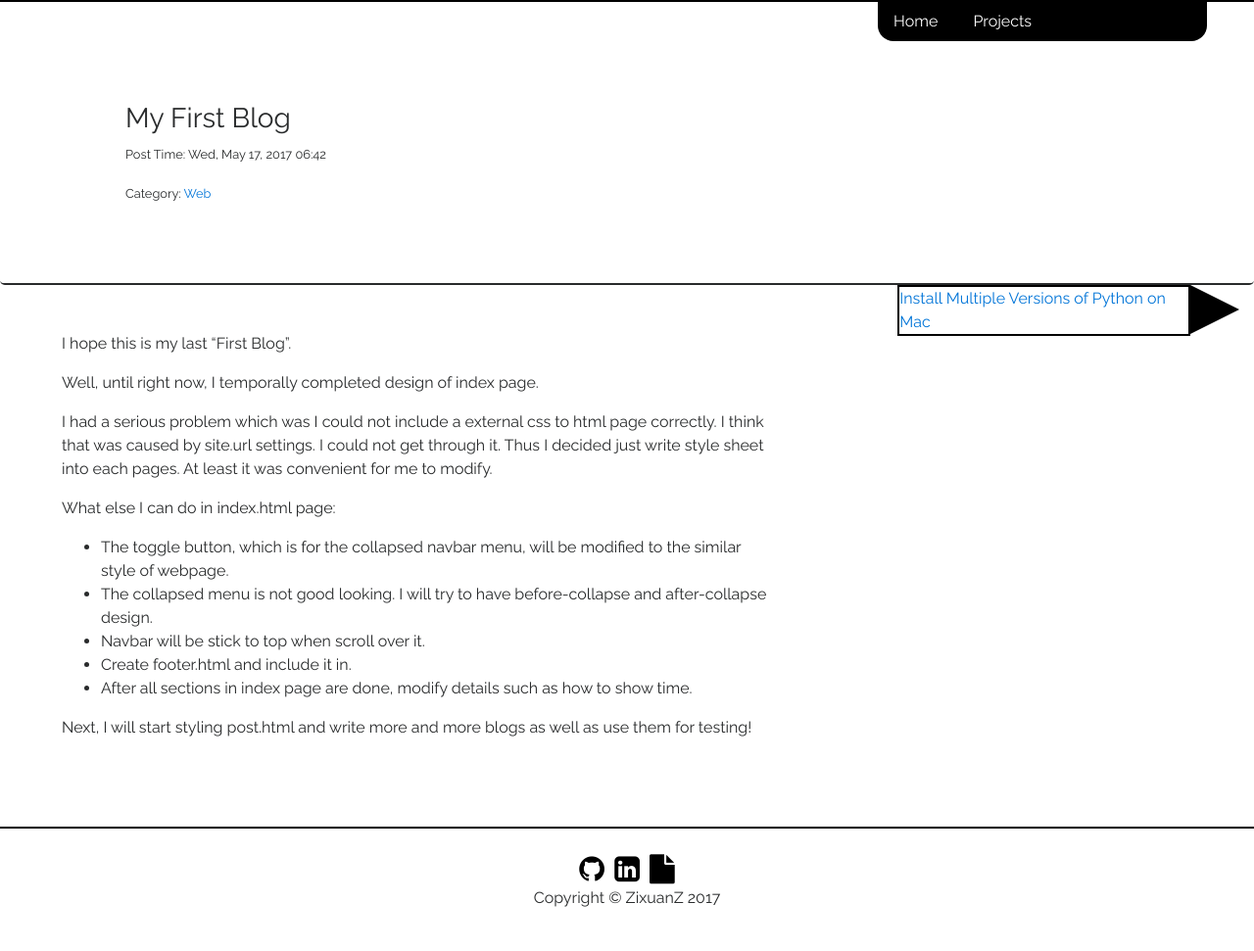
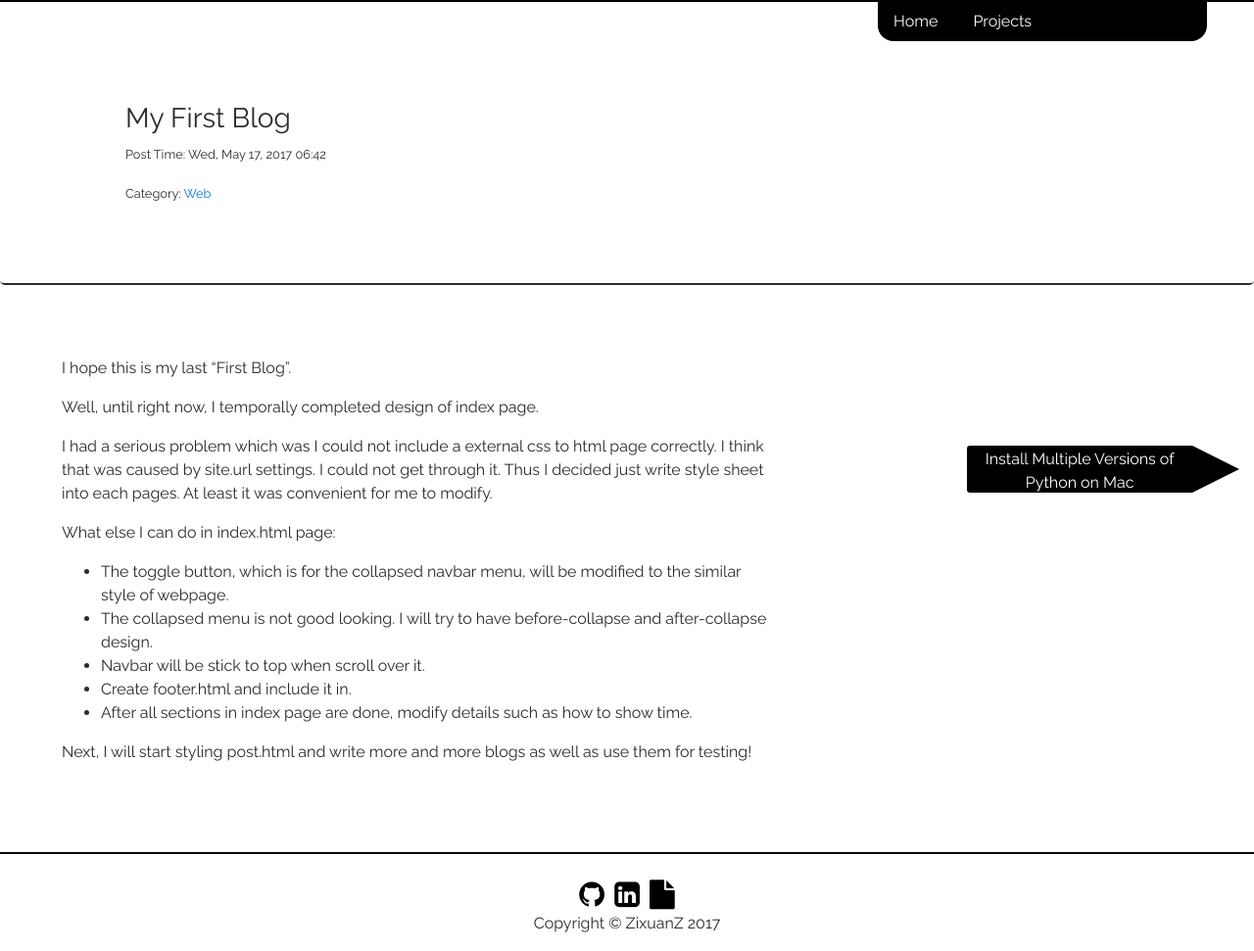
Before and after one commit to zixuanz/zixuanz.github.io, a Jekyll site: the page built from _posts/2017-05-16-My-First-Blog.md, in a window 1280 px wide and 971 px high. Shown: the whole window at 98% size. Built offline with Jekyll 4.4.1, drawn with Linux system fonts in a browser that asks for light colours.

Commit message:
modify blog post page

```diff
--- a/_layouts/post.html
+++ b/_layouts/post.html
@@ -19,8 +19,10 @@
 
 <html>
   <body>
+    <!--Section Navbar-->
     {% include navbar.html %}
 
+    <!--Section Jumbotron-->
     <div class="jumbotron">
       <div>
         <h3>{{ page.title }}</h3>
@@ -29,32 +31,37 @@
       </div>
     </div>
 
+    <!--Main Area-->
     <div class="container-fluid">
-      <div class="row blog-box">
-        <div class="col-md-8">
+      <div class="row">
+        <!--SubSection for Blog Content-->
+        <div class="col-md-8" id="blog_content">
           <article class="p-5">
             {{ content }}
           </article>
         </div>
 
+        <!--SubSection for Blog Content-->
         <div class="col-md-4 PageNavigation">
-          <div class="d-flex">
+          <div id="relative_blogs">
+            <div class="d-flex" id="prev_blog">
               {% if page.previous.url %}
               <div class="triangle-left">
               </div>
-            <div class="prev-box">
+              <div class="relative-box" style="border-radius: 0 0.2rem 0.2rem 0;">
                 <a class="prev align-middle" href="{{page.previous.url}}">{{page.previous.title}}</a>
               </div>
               {% endif %}
             </div>
-          <div class="d-flex ml-5">
+            <div class="d-flex" id="next_blog">
               {% if page.next.url %}
-            <div class="next-box">
+              <div class="relative-box" style="border-radius: 0.2rem 0 0 0.2rem;">
                 <a class="next" href="{{page.next.url}}">{{page.next.title}}</a>
               </div>
               <div class="triangle-right">
               </div>
               {% endif %}
+            </div>
           </div>
         </div>
       </div>
--- a/assets/css/page_index.css
+++ b/assets/css/page_index.css
@@ -38,6 +38,7 @@ body{
 }
 
 #intro_space{
+  position: -webkit-sitcky;
   position: sticky;
   top: 20%;
 }
--- a/assets/css/page_post.css
+++ b/assets/css/page_post.css
@@ -4,6 +4,7 @@ body{
 
 .jumbotron{
   margin: 0px;
+  margin-bottom: 2%;
   padding-left: 10%;
   background-color: white;
   border-bottom: solid 2px;
@@ -12,23 +13,47 @@ body{
 .triangle-left {
 	width: 0;
 	height: 0;
-	border-top: 25px solid transparent;
-	border-right: 50px solid black;
-	border-bottom: 25px solid transparent;
+	border-top: 1.5rem solid transparent;
+	border-right: 3rem solid black;
+	border-bottom: 1.5rem solid transparent;
 }
 
 .triangle-right {
 	width: 0;
 	height: 0;
-	border-top: 25px solid transparent;
-	border-left: 50px solid black;
-	border-bottom: 25px solid transparent;
+	border-top: 1.5rem solid transparent;
+	border-left: 3rem solid black;
+	border-bottom: 1.5rem solid transparent;
 }
 
-.prev-box {
-  border:solid 2px black;
+#relative_blogs{
+  position: -webkit-sitcky;
+  position: sticky;
+  top: 35%;
+  margin-top: 30%;
 }
 
-.next-box{
-  border:solid 2px black;
+.relative-box{
+  width: 100%;
+  height: 3rem;
+  border: solid 2px black;
+  background-color: black;
+  text-align: center;
 }
+
+.relative-box a{
+  color: white;
+}
+
+.relative-box a:hover{
+  color: gray;
+}
+
+#prev_blog{
+  margin-right: 30%;
+}
+
+#next_blog{
+   margin-top: 5%;
+   margin-left: 30%;
+}
```
Also changed, not shown: 4 other files. Lines whose indentation alone changed are shown as unchanged.
